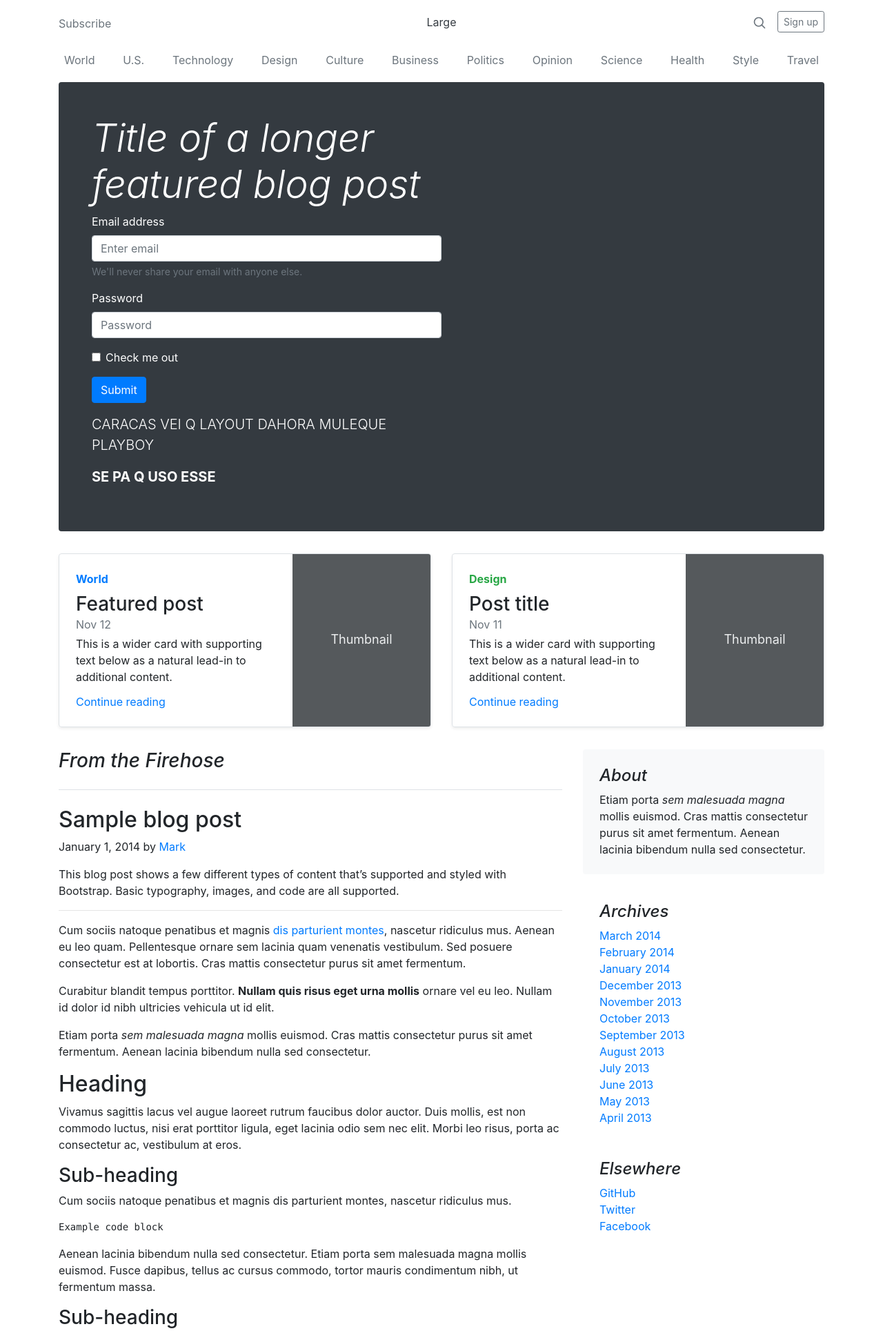
After one commit to xiximitho/appHidromel, a Django app: template templates/designteste.html in a window 1280 px wide. The commit adds this page. Shown: the top 1929 px of the page at 69% size. Run offline with Django 3.2, Linux system fonts and the light colour scheme; the template is opened without the code that fills it, so the values that code supplies are empty; some libraries are stand-ins or nearby versions.

Commit message:
Reformulado layout base, adicionado icones, alterado cores e sidebar.

```diff
--- a/templates/calculoabv.html
+++ b/templates/calculoabv.html
@@ -8,9 +8,11 @@
     <form method="get" autocomplete="off" style="width: 300px">
         {% csrf_token %}
         {% bootstrap_form form layout="row"%}
-        {% buttons submit='Calcular' %} {% endbuttons %}
+        {% buttons %}
+            <button type="submit" class="btn btn-warning">Calcular</button>
+        {% endbuttons %}
     </form>
-    </div>
+
     <p class="h2">Porcentagem  de &aacute;lcool: {{ abv }}%</p>
 
 {% endblock %}
--- /dev/null
+++ b/templates/designteste.html
@@ -0,0 +1,255 @@
+{% load bootstrap4 %}
+<!doctype html>
+<html lang="en">
+  <head>
+    <meta charset="utf-8">
+    <meta name="viewport" content="width=device-width, initial-scale=1, shrink-to-fit=no">
+    <meta name="description" content="">
+    <meta name="author" content="Mark Otto, Jacob Thornton, and Bootstrap contributors">
+    <meta name="generator" content="Jekyll v3.8.5">
+      {% bootstrap_messages %} <!-- Mostra django.contrib.messages como um alerta Bootstrap -->
+      {% bootstrap_css %} <!-- CARREGANDO CSS BOOTSTRAP-->
+      {% bootstrap_javascript jquery='full' %}
+    <title>Blog Template · Bootstrap</title>
+
+    <link rel="canonical" href="https://getbootstrap.com/docs/4.3/examples/blog/">
+
+    <!-- Bootstrap core CSS -->
+<link href="/docs/4.3/dist/css/bootstrap.min.css" rel="stylesheet" integrity="sha384-ggOyR0iXCbMQv3Xipma34MD+dH/1fQ784/j6cY/iJTQUOhcWr7x9JvoRxT2MZw1T" crossorigin="anonymous">
+
+
+    <style>
+      .bd-placeholder-img {
+        font-size: 1.125rem;
+        text-anchor: middle;
+        -webkit-user-select: none;
+        -moz-user-select: none;
+        -ms-user-select: none;
+        user-select: none;
+      }
+
+      @media (min-width: 768px) {
+        .bd-placeholder-img-lg {
+          font-size: 3.5rem;
+        }
+      }
+    </style>
+    <!-- Custom styles for this template -->
+    <link href="https://fonts.googleapis.com/css?family=Playfair+Display:700,900" rel="stylesheet">
+    <!-- Custom styles for this template -->
+    <link href="blog/blog.css" rel="stylesheet">
+  </head>
+  <body>
+  <div class="container">
+  <header class="blog-header py-3">
+    <div class="row flex-nowrap justify-content-between align-items-center">
+      <div class="col-4 pt-1">
+        <a class="text-muted" href="#">Subscribe</a>
+      </div>
+      <div class="col-4 text-center">
+        <a class="blog-header-logo text-dark" href="#">Large</a>
+      </div>
+      <div class="col-4 d-flex justify-content-end align-items-center">
+        <a class="text-muted" href="#">
+          <svg xmlns="http://www.w3.org/2000/svg" width="20" height="20" fill="none" stroke="currentColor" stroke-linecap="round" stroke-linejoin="round" stroke-width="2" class="mx-3" role="img" viewBox="0 0 24 24" focusable="false"><title>Search</title><circle cx="10.5" cy="10.5" r="7.5"/><path d="M21 21l-5.2-5.2"/></svg>
+        </a>
+        <a class="btn btn-sm btn-outline-secondary" href="#">Sign up</a>
+      </div>
+    </div>
+  </header>
+
+  <div class="nav-scroller py-1 mb-2">
+    <nav class="nav d-flex justify-content-between">
+      <a class="p-2 text-muted" href="#">World</a>
+      <a class="p-2 text-muted" href="#">U.S.</a>
+      <a class="p-2 text-muted" href="#">Technology</a>
+      <a class="p-2 text-muted" href="#">Design</a>
+      <a class="p-2 text-muted" href="#">Culture</a>
+      <a class="p-2 text-muted" href="#">Business</a>
+      <a class="p-2 text-muted" href="#">Politics</a>
+      <a class="p-2 text-muted" href="#">Opinion</a>
+      <a class="p-2 text-muted" href="#">Science</a>
+      <a class="p-2 text-muted" href="#">Health</a>
+      <a class="p-2 text-muted" href="#">Style</a>
+      <a class="p-2 text-muted" href="#">Travel</a>
+    </nav>
+  </div>
+
+  <div class="jumbotron p-4 p-md-5 text-white rounded bg-dark">
+    <div class="col-md-6 px-0">
+      <h1 class="display-4 font-italic">Title of a longer featured blog post</h1>
+        <form>
+  <div class="form-group">
+    <label for="exampleInputEmail1">Email address</label>
+    <input type="email" class="form-control" id="exampleInputEmail1" aria-describedby="emailHelp" placeholder="Enter email">
+    <small id="emailHelp" class="form-text text-muted">We'll never share your email with anyone else.</small>
+  </div>
+  <div class="form-group">
+    <label for="exampleInputPassword1">Password</label>
+    <input type="password" class="form-control" id="exampleInputPassword1" placeholder="Password">
+  </div>
+  <div class="form-group form-check">
+    <input type="checkbox" class="form-check-input" id="exampleCheck1">
+    <label class="form-check-label" for="exampleCheck1">Check me out</label>
+  </div>
+  <button type="submit" class="btn btn-primary">Submit</button>
+</form>
+        <p class="lead my-3">CARACAS VEI Q LAYOUT DAHORA MULEQUE PLAYBOY</p>
+        <p class="lead my-3 text-white font-weight-bold"> SE PA Q USO ESSE</p>
+       <!--AOSLDJKALSDKJAS AQUI PARECE LEGAL
+      <p class="lead my-3">Multiple lines of text that form the lede, informing new readers quickly and efficiently about what’s most interesting in this post’s contents.</p>
+      <p class="lead mb-0"><a href="#" class="text-white font-weight-bold">Continue reading...</a></p>-->
+    </div>
+  </div>
+
+  <div class="row mb-2">
+    <div class="col-md-6">
+      <div class="row no-gutters border rounded overflow-hidden flex-md-row mb-4 shadow-sm h-md-250 position-relative">
+        <div class="col p-4 d-flex flex-column position-static">
+          <strong class="d-inline-block mb-2 text-primary">World</strong>
+          <h3 class="mb-0">Featured post</h3>
+          <div class="mb-1 text-muted">Nov 12</div>
+          <p class="card-text mb-auto">This is a wider card with supporting text below as a natural lead-in to additional content.</p>
+          <a href="#" class="stretched-link">Continue reading</a>
+        </div>
+        <div class="col-auto d-none d-lg-block">
+          <svg class="bd-placeholder-img" width="200" height="250" xmlns="http://www.w3.org/2000/svg" preserveAspectRatio="xMidYMid slice" focusable="false" role="img" aria-label="Placeholder: Thumbnail"><title>Placeholder</title><rect width="100%" height="100%" fill="#55595c"/><text x="50%" y="50%" fill="#eceeef" dy=".3em">Thumbnail</text></svg>
+        </div>
+      </div>
+    </div>
+    <div class="col-md-6">
+      <div class="row no-gutters border rounded overflow-hidden flex-md-row mb-4 shadow-sm h-md-250 position-relative">
+        <div class="col p-4 d-flex flex-column position-static">
+          <strong class="d-inline-block mb-2 text-success">Design</strong>
+          <h3 class="mb-0">Post title</h3>
+          <div class="mb-1 text-muted">Nov 11</div>
+          <p class="mb-auto">This is a wider card with supporting text below as a natural lead-in to additional content.</p>
+          <a href="#" class="stretched-link">Continue reading</a>
+        </div>
+        <div class="col-auto d-none d-lg-block">
+          <svg class="bd-placeholder-img" width="200" height="250" xmlns="http://www.w3.org/2000/svg" preserveAspectRatio="xMidYMid slice" focusable="false" role="img" aria-label="Placeholder: Thumbnail"><title>Placeholder</title><rect width="100%" height="100%" fill="#55595c"/><text x="50%" y="50%" fill="#eceeef" dy=".3em">Thumbnail</text></svg>
+        </div>
+      </div>
+    </div>
+  </div>
+</div>
+
+<main role="main" class="container">
+  <div class="row">
+    <div class="col-md-8 blog-main">
+      <h3 class="pb-4 mb-4 font-italic border-bottom">
+        From the Firehose
+      </h3>
+
+      <div class="blog-post">
+        <h2 class="blog-post-title">Sample blog post</h2>
+        <p class="blog-post-meta">January 1, 2014 by <a href="#">Mark</a></p>
+
+        <p>This blog post shows a few different types of content that’s supported and styled with Bootstrap. Basic typography, images, and code are all supported.</p>
+        <hr>
+        <p>Cum sociis natoque penatibus et magnis <a href="#">dis parturient montes</a>, nascetur ridiculus mus. Aenean eu leo quam. Pellentesque ornare sem lacinia quam venenatis vestibulum. Sed posuere consectetur est at lobortis. Cras mattis consectetur purus sit amet fermentum.</p>
+        <blockquote>
+          <p>Curabitur blandit tempus porttitor. <strong>Nullam quis risus eget urna mollis</strong> ornare vel eu leo. Nullam id dolor id nibh ultricies vehicula ut id elit.</p>
+        </blockquote>
+        <p>Etiam porta <em>sem malesuada magna</em> mollis euismod. Cras mattis consectetur purus sit amet fermentum. Aenean lacinia bibendum nulla sed consectetur.</p>
+        <h2>Heading</h2>
+        <p>Vivamus sagittis lacus vel augue laoreet rutrum faucibus dolor auctor. Duis mollis, est non commodo luctus, nisi erat porttitor ligula, eget lacinia odio sem nec elit. Morbi leo risus, porta ac consectetur ac, vestibulum at eros.</p>
+        <h3>Sub-heading</h3>
+        <p>Cum sociis natoque penatibus et magnis dis parturient montes, nascetur ridiculus mus.</p>
+        <pre><code>Example code block</code></pre>
+        <p>Aenean lacinia bibendum nulla sed consectetur. Etiam porta sem malesuada magna mollis euismod. Fusce dapibus, tellus ac cursus commodo, tortor mauris condimentum nibh, ut fermentum massa.</p>
+        <h3>Sub-heading</h3>
+        <p>Cum sociis natoque penatibus et magnis dis parturient montes, nascetur ridiculus mus. Aenean lacinia bibendum nulla sed consectetur. Etiam porta sem malesuada magna mollis euismod. Fusce dapibus, tellus ac cursus commodo, tortor mauris condimentum nibh, ut fermentum massa justo sit amet risus.</p>
+        <ul>
+          <li>Praesent commodo cursus magna, vel scelerisque nisl consectetur et.</li>
+          <li>Donec id elit non mi porta gravida at eget metus.</li>
+          <li>Nulla vitae elit libero, a pharetra augue.</li>
+        </ul>
+        <p>Donec ullamcorper nulla non metus auctor fringilla. Nulla vitae elit libero, a pharetra augue.</p>
+        <ol>
+          <li>Vestibulum id ligula porta felis euismod semper.</li>
+          <li>Cum sociis natoque penatibus et magnis dis parturient montes, nascetur ridiculus mus.</li>
+          <li>Maecenas sed diam eget risus varius blandit sit amet non magna.</li>
+        </ol>
+        <p>Cras mattis consectetur purus sit amet fermentum. Sed posuere consectetur est at lobortis.</p>
+      </div><!-- /.blog-post -->
+
+      <div class="blog-post">
+        <h2 class="blog-post-title">Another blog post</h2>
+        <p class="blog-post-meta">December 23, 2013 by <a href="#">Jacob</a></p>
+
+        <p>Cum sociis natoque penatibus et magnis <a href="#">dis parturient montes</a>, nascetur ridiculus mus. Aenean eu leo quam. Pellentesque ornare sem lacinia quam venenatis vestibulum. Sed posuere consectetur est at lobortis. Cras mattis consectetur purus sit amet fermentum.</p>
+        <blockquote>
+          <p>Curabitur blandit tempus porttitor. <strong>Nullam quis risus eget urna mollis</strong> ornare vel eu leo. Nullam id dolor id nibh ultricies vehicula ut id elit.</p>
+        </blockquote>
+        <p>Etiam porta <em>sem malesuada magna</em> mollis euismod. Cras mattis consectetur purus sit amet fermentum. Aenean lacinia bibendum nulla sed consectetur.</p>
+        <p>Vivamus sagittis lacus vel augue laoreet rutrum faucibus dolor auctor. Duis mollis, est non commodo luctus, nisi erat porttitor ligula, eget lacinia odio sem nec elit. Morbi leo risus, porta ac consectetur ac, vestibulum at eros.</p>
+      </div><!-- /.blog-post -->
+
+      <div class="blog-post">
+        <h2 class="blog-post-title">New feature</h2>
+        <p class="blog-post-meta">December 14, 2013 by <a href="#">Chris</a></p>
+
+        <p>Cum sociis natoque penatibus et magnis dis parturient montes, nascetur ridiculus mus. Aenean lacinia bibendum nulla sed consectetur. Etiam porta sem malesuada magna mollis euismod. Fusce dapibus, tellus ac cursus commodo, tortor mauris condimentum nibh, ut fermentum massa justo sit amet risus.</p>
+        <ul>
+          <li>Praesent commodo cursus magna, vel scelerisque nisl consectetur et.</li>
+          <li>Donec id elit non mi porta gravida at eget metus.</li>
+          <li>Nulla vitae elit libero, a pharetra augue.</li>
+        </ul>
+        <p>Etiam porta <em>sem malesuada magna</em> mollis euismod. Cras mattis consectetur purus sit amet fermentum. Aenean lacinia bibendum nulla sed consectetur.</p>
+        <p>Donec ullamcorper nulla non metus auctor fringilla. Nulla vitae elit libero, a pharetra augue.</p>
+      </div><!-- /.blog-post -->
+
+      <nav class="blog-pagination">
+        <a class="btn btn-outline-primary" href="#">Older</a>
+        <a class="btn btn-outline-secondary disabled" href="#" tabindex="-1" aria-disabled="true">Newer</a>
+      </nav>
+
+    </div><!-- /.blog-main -->
+
+    <aside class="col-md-4 blog-sidebar">
+      <div class="p-4 mb-3 bg-light rounded">
+        <h4 class="font-italic">About</h4>
+        <p class="mb-0">Etiam porta <em>sem malesuada magna</em> mollis euismod. Cras mattis consectetur purus sit amet fermentum. Aenean lacinia bibendum nulla sed consectetur.</p>
+      </div>
+
+      <div class="p-4">
+        <h4 class="font-italic">Archives</h4>
+        <ol class="list-unstyled mb-0">
+          <li><a href="#">March 2014</a></li>
+          <li><a href="#">February 2014</a></li>
+          <li><a href="#">January 2014</a></li>
+          <li><a href="#">December 2013</a></li>
+          <li><a href="#">November 2013</a></li>
+          <li><a href="#">October 2013</a></li>
+          <li><a href="#">September 2013</a></li>
+          <li><a href="#">August 2013</a></li>
+          <li><a href="#">July 2013</a></li>
+          <li><a href="#">June 2013</a></li>
+          <li><a href="#">May 2013</a></li>
+          <li><a href="#">April 2013</a></li>
+        </ol>
+      </div>
+
+      <div class="p-4">
+        <h4 class="font-italic">Elsewhere</h4>
+        <ol class="list-unstyled">
+          <li><a href="#">GitHub</a></li>
+          <li><a href="#">Twitter</a></li>
+          <li><a href="#">Facebook</a></li>
+        </ol>
+      </div>
+    </aside><!-- /.blog-sidebar -->
+
+  </div><!-- /.row -->
+
+</main><!-- /.container -->
+
+<footer class="blog-footer">
+  <p>Blog template built for <a href="https://getbootstrap.com/">Bootstrap</a> by <a href="https://twitter.com/mdo">@mdo</a>.</p>
+  <p>
+    <a href="#">Back to top</a>
+  </p>
+</footer>
+</body>
+</html>
--- a/urls.py
+++ b/urls.py
@@ -6,7 +6,8 @@ from . import views
 urlpatterns = [
     path(r'',views.teste, name='home'),
     path(r'/receitas',views.receitas, name='receitas'),
-    path(r'/calculoabv', views.calculoabv, name='calculoabv')
+    path(r'/calculoabv', views.calculoabv, name='calculoabv'),
+    path(r'/designteste', views.designteste, name='designteste'),
     #path('', views.calculoabv), #pagina principal
 
 ]
--- a/views.py
+++ b/views.py
@@ -51,3 +51,7 @@ def calculoabv(request):
     }
 
     return render(request, 'calculoabv.html', context)
+
+
+def designteste(request):
+    return render(request,'designteste.html')
```
Also changed, not shown: templates/base.html (+119 -21 lines), static/images/logomel.png (added), templates/images/teste.jpg (added), templates/receitas.html (line endings or trailing spaces).
